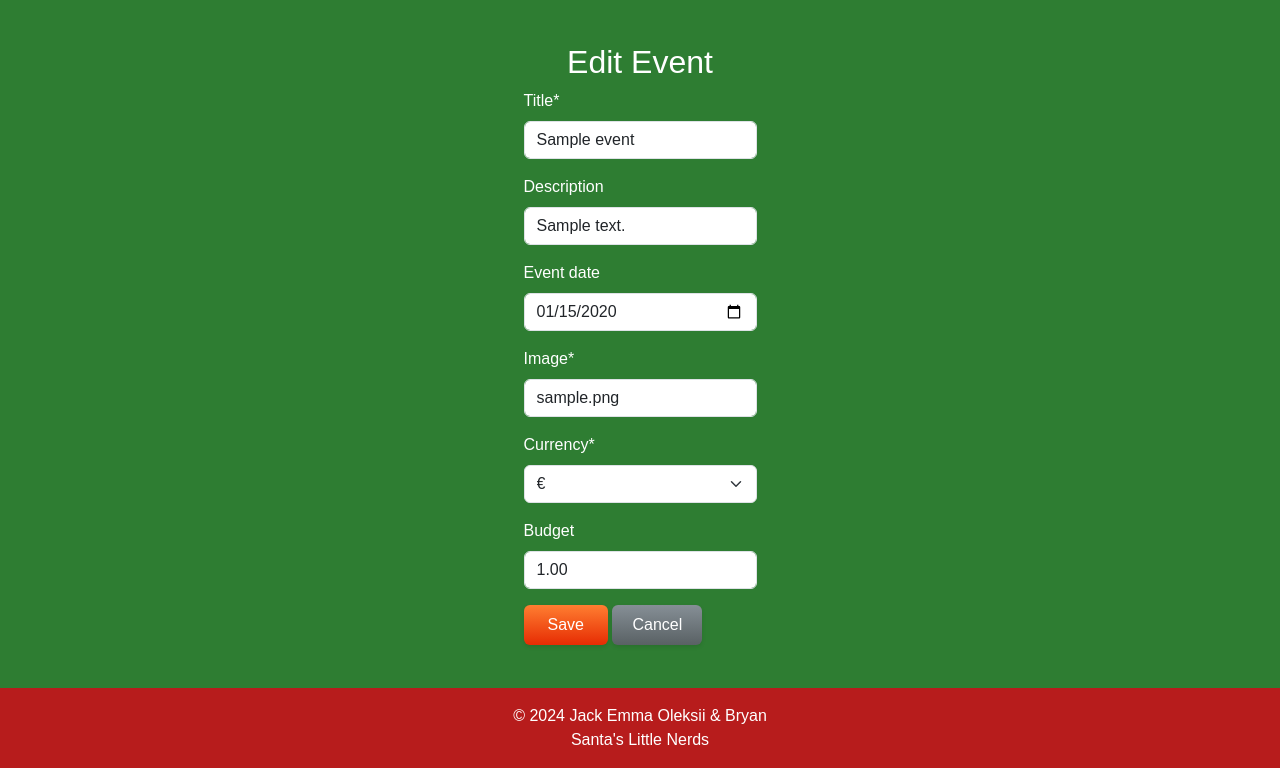
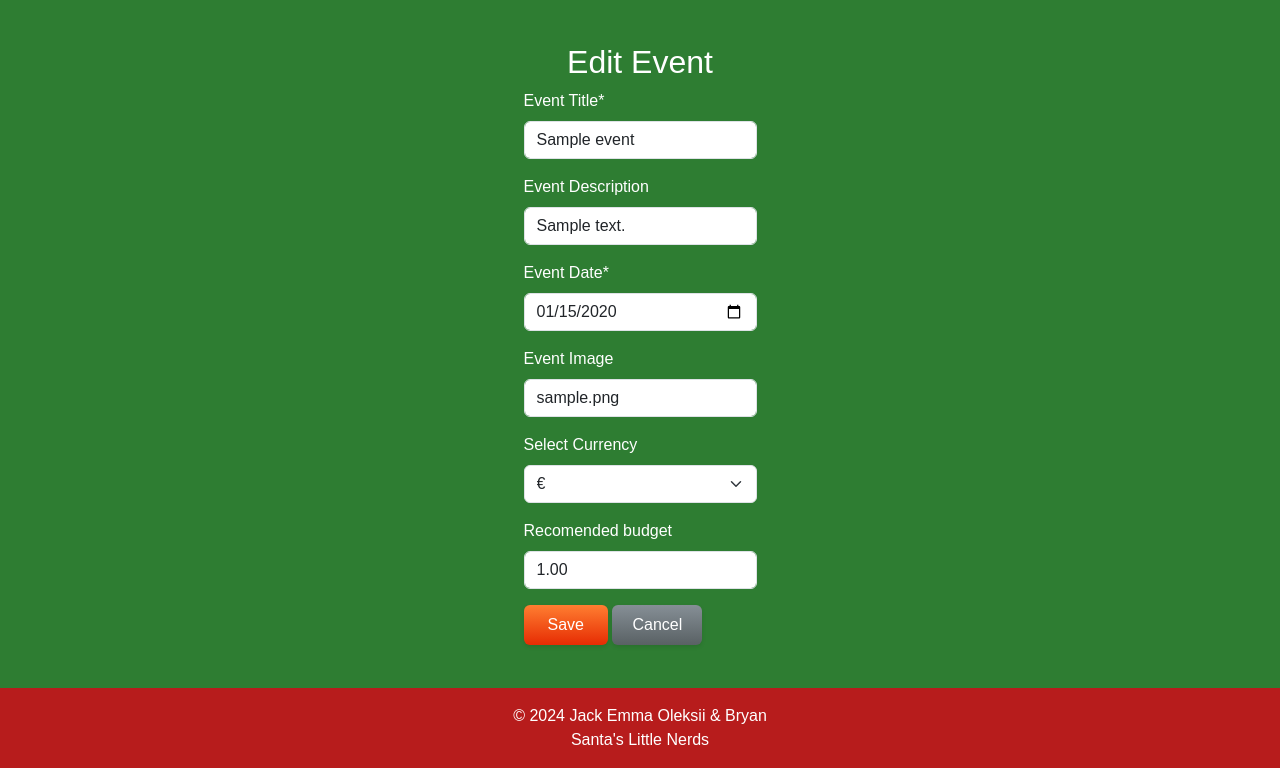
Before and after one commit to jack-brosnan/home-not-alone, a Django app: page /edit_event/1/ in a window 1280 px wide. Shown: the part 56-824 px from the top of the page. Run offline with Django 4.2, Linux system fonts and the light colour scheme; a user stored in the database is signed in; tables that the repository leaves empty hold one stand-in row (values such as "Sample post"); some libraries are stand-ins or nearby versions.

Commit message:
Add custom labels for crispy form

```diff
--- a/secret_santa/forms.py
+++ b/secret_santa/forms.py
@@ -23,12 +23,22 @@ class EventForm(forms.ModelForm):
         """
         model = Event
         fields = ['title', 'description', 'event_date', 'event_image', 'currency', 'budget']
+        labels = {
+            'title': 'Event Title',
+            'description': 'Event Description',
+            'event_date': 'Event Date*',
+            'event_image': 'Event Image',
+            'currency': 'Select Currency',
+            'budget': 'Recomended budget',
+        }
         widgets = {
             'title': forms.TextInput(attrs={'placeholder': 'Enter Title'}),
             'description': forms.TextInput(
                 attrs={'placeholder': 'Enter Description'}
             ),
-            'event_date': forms.DateInput(attrs={'type': 'date'}),
+            'event_date': forms.DateInput(attrs={'type': 'date',}),
+            'budget': forms.NumberInput(attrs={'placeholder': 'Event budget',}),
+
         }
 
 class ParticipantForm(forms.ModelForm):
--- a/secret_santa/models.py
+++ b/secret_santa/models.py
@@ -13,9 +13,9 @@ class Event(models.Model):
     organiser = models.ForeignKey(User, on_delete=models.CASCADE, related_name='events')
     title = models.CharField(max_length=50)
     description = models.TextField(max_length=200, null=True, blank=True)
-    currency = models.IntegerField(choices=CURRENCY, default=0)
+    currency = models.IntegerField(choices=CURRENCY, default=0, blank=True)
     budget = models.DecimalField(max_digits=6, decimal_places=2, null=True, blank=True)
-    event_image = CloudinaryField('image', default='placeholder')
+    event_image = CloudinaryField('image', default='placeholder', blank=True)
     event_date = models.DateTimeField(blank=True, null=True)
     created_at = models.DateTimeField(auto_now_add=True)
     updated_on = models.DateTimeField(auto_now=True)
--- a/secret_santa/templates/secret_santa/index.html
+++ b/secret_santa/templates/secret_santa/index.html
@@ -80,6 +80,7 @@
                         <br>
                         {% else %}
                         <p class="card-text">{{ event.description }}</p>
+                        <p class="card-text">Party date: {{ event.event_date|date:"d M Y" }}</p>
                         {% endif %}
                         <p class="card-text"><small class="text-muted">Created on:
                                 {{ event.created_at|date:"M d, Y" }}</small></p>
```
